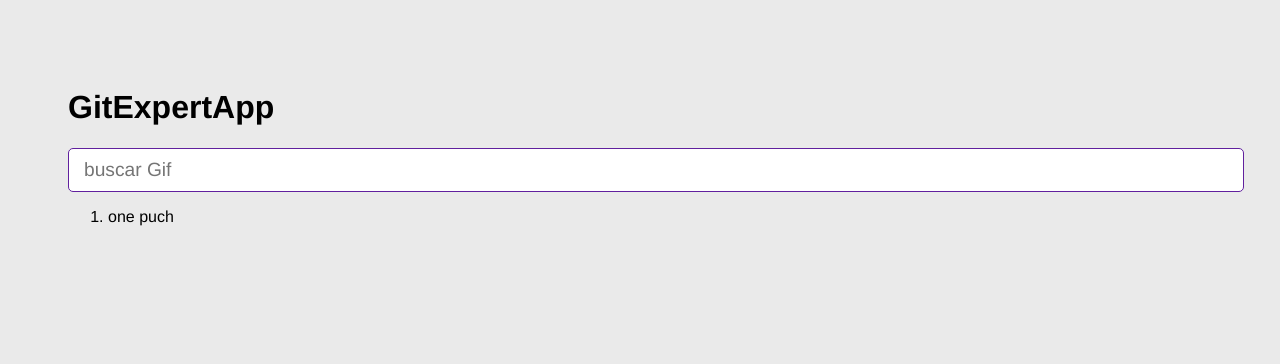
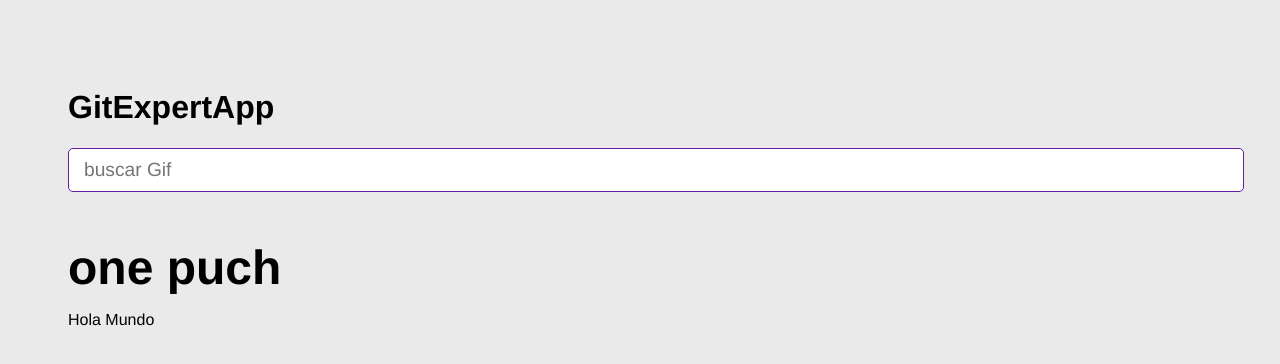
Before and after one commit to Lutejada/gitexpert, a React (Vite) app: page / in a window 1280 px wide. Shown: the top 364 px of the page. Built offline with nearby package versions, Linux system fonts and the light colour scheme.

Commit message:
nuevo componente

```diff
--- a/src/GitExperApp.jsx
+++ b/src/GitExperApp.jsx
@@ -1,21 +1,19 @@
-import { useState } from 'react';
-import { AddCategory } from './components/AddCategory';
+import { useState } from "react";
+import { AddCategory } from "./components/AddCategory";
+import { GifGrid } from "./components/GifGrid";
 
 export const GitExperApp = () => {
-
-    const [categories, setCategories] = useState(['one puch'] );
+  const [categories, setCategories] = useState(["one puch"]);
 
   const onAddCategorie = () => {
     //console.log ( newCategory)
     //setCategories ([...categories, 'valoriant']);  // La categoria queda de ultima
 
-      if ( categories.includes(newCategory)) {
-        return
+    if (categories.includes(newCategory)) {
+      return;
     }
-      setCategories ( [newCategory, ...categories]);  // La categoria queda de Primera
-    }
-
-    console.log( categories )
+    setCategories([newCategory, ...categories]); // La categoria queda de Primera
+  };
 
   return (
     <>
@@ -24,19 +22,12 @@
       <AddCategory
         //setCategories = { setCategories }
 
-      onNewCategory={ (event) => onAddCategorie(event)}
+        onNewCategory={(event) => onAddCategorie(event)}
       />
 
-
-
-      <ol>
-        {
-            categories.map( category => {
-                return  <li key={ category} > { category } </li>
-            })
-        }
-
-      </ol>
+      {categories.map((category) => (
+        <GifGrid key={category} category={category} />
+      ))}
     </>
-  )
+  );
 };
--- /dev/null
+++ b/src/components/GifGrid.jsx
@@ -0,0 +1,13 @@
+
+
+export const GifGrid = ( {category}) => {
+
+
+  return (
+    <>
+    <h3> { category } </h3>
+    <p>Hola Mundo</p>
+
+    </>
+  )
+}
```
Lines whose indentation alone changed are shown as unchanged.
